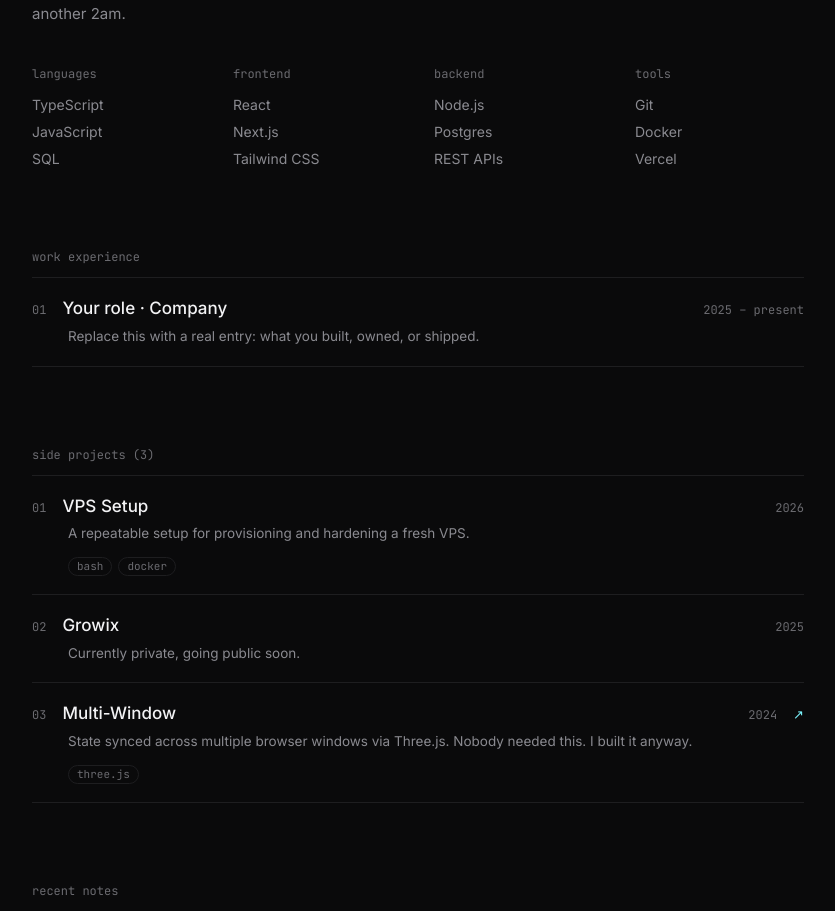
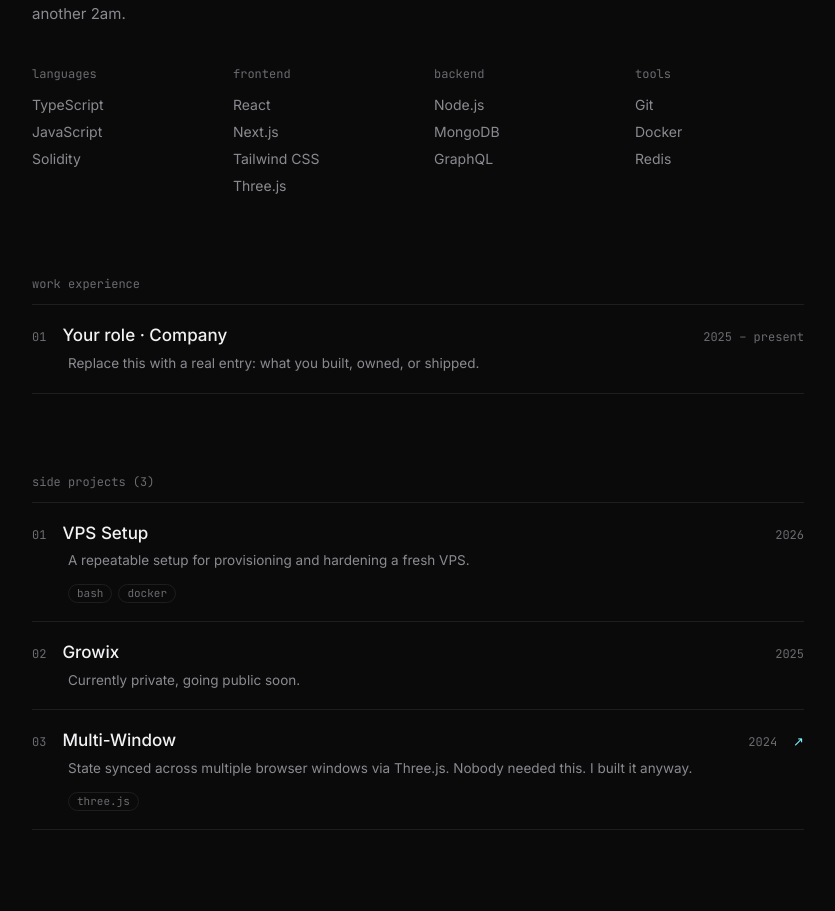
Before and after one commit to idk-mr4tyunjay/portfolio, a Next.js app: page / in a window 1280 px wide. Shown: the part 904-1815 px from the top of the page, without its empty margins (222-1057 px from the left). Built offline with nearby package versions, Linux system fonts and the light colour scheme.

Commit message:
content(stack): use real day-to-day tools

```diff
--- a/src/data/stack.ts
+++ b/src/data/stack.ts
@@ -1,6 +1,5 @@
 /*
   Stack section — SPEC.md §5. Grouped, honest, no proficiency bars.
-  TODO: edit to your actual day-to-day tools.
 */
 
 export interface StackGroup {
@@ -11,18 +10,18 @@ export interface StackGroup {
 export const STACK: StackGroup[] = [
   {
     group: "languages",
-    items: ["TypeScript", "JavaScript", "SQL"],
+    items: ["TypeScript", "JavaScript", "Solidity"],
   },
   {
     group: "frontend",
-    items: ["React", "Next.js", "Tailwind CSS"],
+    items: ["React", "Next.js", "Tailwind CSS", "Three.js"],
   },
   {
     group: "backend",
-    items: ["Node.js", "Postgres", "REST APIs"],
+    items: ["Node.js", "MongoDB", "GraphQL"],
   },
   {
     group: "tools",
-    items: ["Git", "Docker", "Vercel"],
+    items: ["Git", "Docker", "Redis"],
   },
 ];
```
